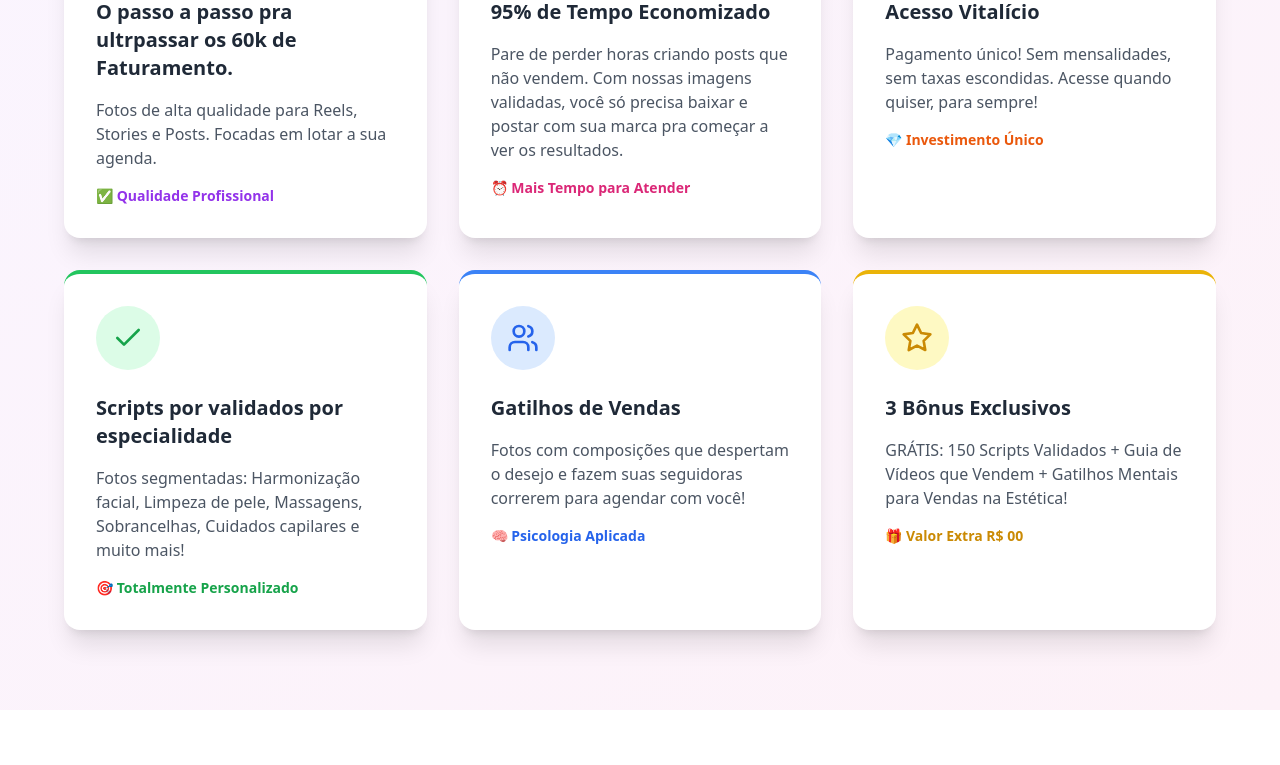
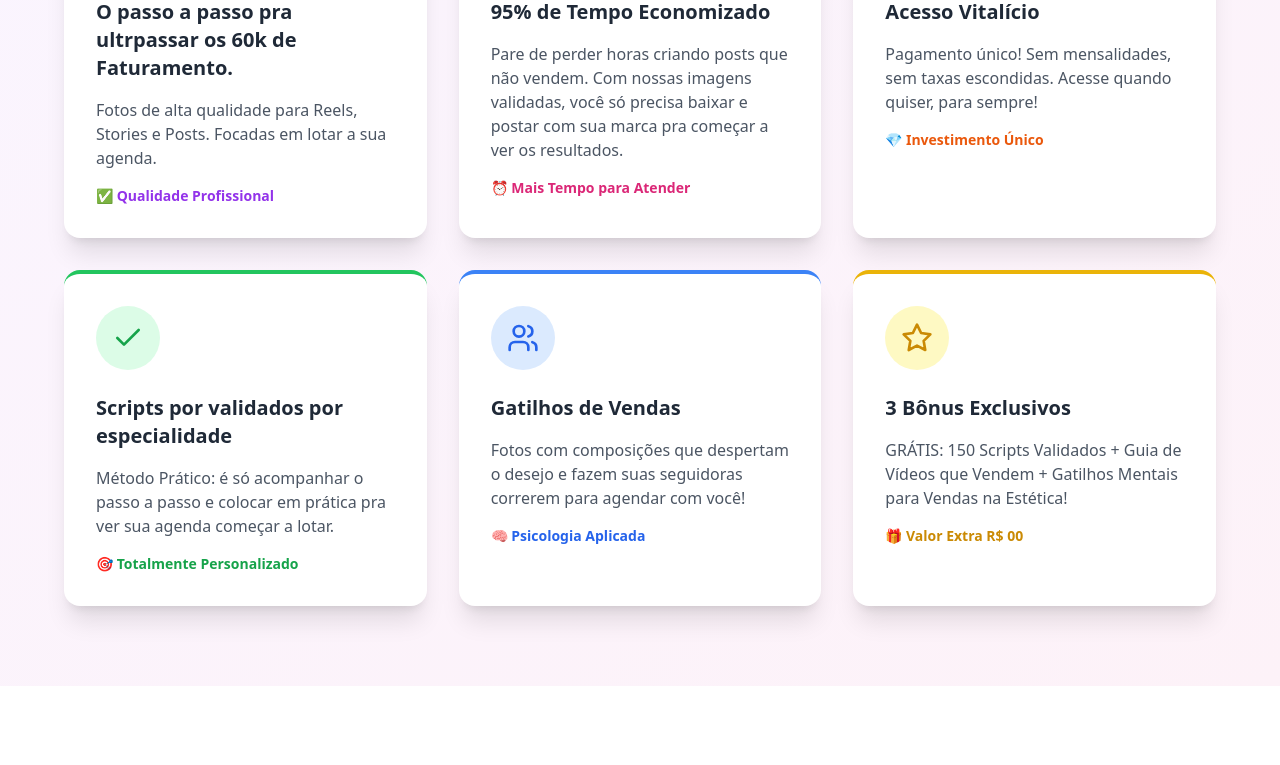
Before and after one commit to Magnus1385/KIT, a React (Vite) app: page / in a window 1280 px wide. Shown: the part 2000-2765 px from the top of the page. Built offline with nearby package versions, Linux system fonts and the light colour scheme.

Commit message:
Updated App.tsx

```diff
--- a/src/App.tsx
+++ b/src/App.tsx
@@ -271,7 +271,7 @@ function App() {
                 <Check className="w-8 h-8 text-green-600" />
               </div>
               <h3 className="text-xl font-bold mb-4 text-gray-800">Scripts por validados por especialidade</h3>
-              <p className="text-gray-600 mb-4">Fotos segmentadas: Harmonização facial, Limpeza de pele, Massagens, Sobrancelhas, Cuidados capilares e muito mais!</p>
+              <p className="text-gray-600 mb-4">Método Prático: é só acompanhar o passo a passo e colocar em prática pra ver sua agenda começar a lotar.</p>
               <div className="text-sm text-green-600 font-semibold">🎯 Totalmente Personalizado</div>
             </div>
 
```
